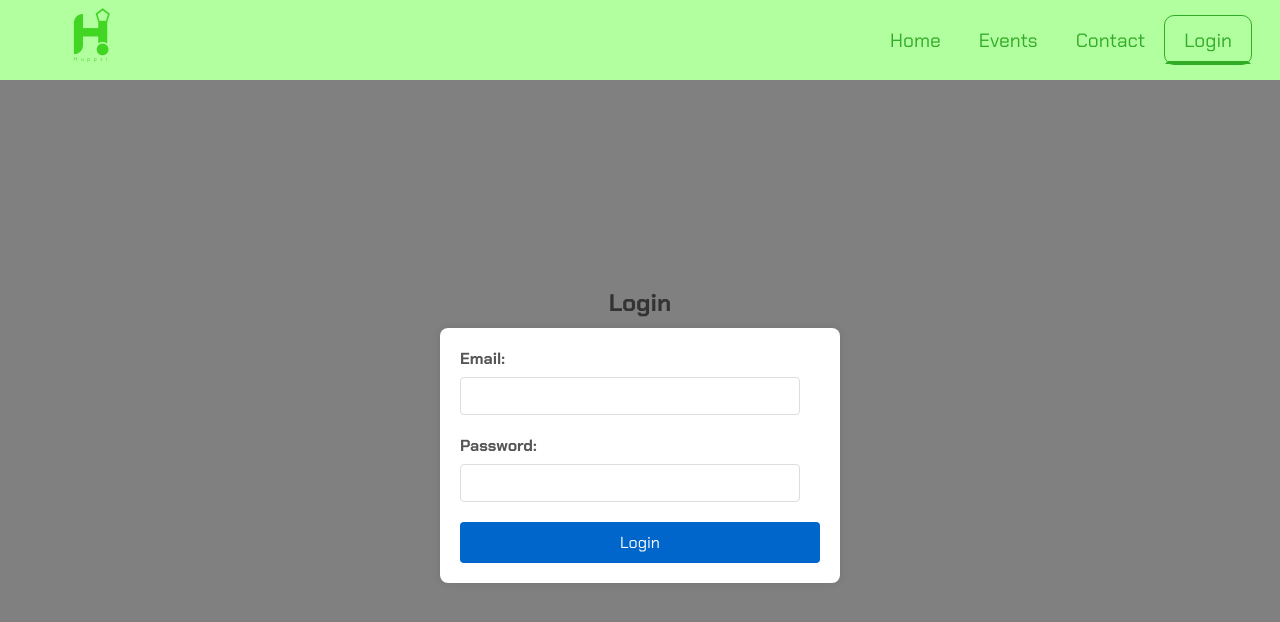
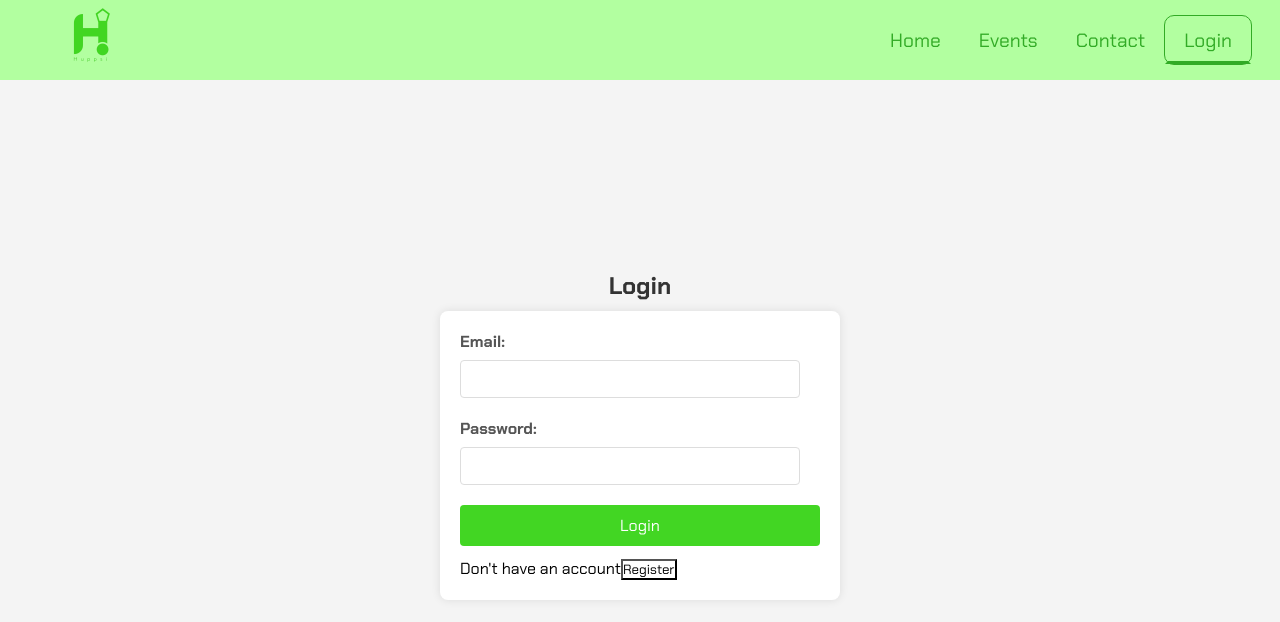
Before and after one commit to LazyBrogrammer/birthday-invitation, a React (Vite) app: page /login in a window 1280 px wide. Shown: the top 622 px of the page. Built offline with nearby package versions, Linux system fonts and the light colour scheme.

Commit message:
register another errors

```diff
--- a/src/pages/Login/Login.jsx
+++ b/src/pages/Login/Login.jsx
@@ -3,6 +3,7 @@ import axios from "axios";
 const apiUrl = import.meta.env.VITE_API_URL;
 
 import "./login.css";
+import { Link } from "react-router-dom";
 export const Login = () => {
   const [email, setEmail] = useState("");
   const [password, setPassword] = useState("");
@@ -62,7 +63,10 @@ export const Login = () => {
           />
         </div>
         <button type="submit">Login</button>
-
+        Don't have an account
+        <button type="button">
+          <Link to='/register'>Register</Link>
+        </button>
       </form>
     </div>
   );
--- a/src/pages/Login/login.css
+++ b/src/pages/Login/login.css
@@ -1,25 +1,18 @@
-/* Global Styles */
 body {
-  font-family: Arial, sans-serif;
-  background-color: #f4f4f4;
   margin: 0;
   padding: 0;
-  /* display: flex;
-    justify-content: center;
-    align-items: center; */
   height: 100vh;
 }
 
 .login-container {
   width: 100%;
   height: calc(100vh - 80px);
-  background-color: gray;
   display: flex;
   justify-content: center;
   align-items: center;
   flex-direction: column;
 }
-/* Form Container */
+
 form {
   background-color: #ffffff;
   padding: 20px;
@@ -30,7 +23,6 @@ form {
   margin: 10px;
 }
 
-/* Form Title */
 h2 {
   text-align: center;
   margin-bottom: 20px;
@@ -62,24 +54,25 @@ input[type="password"] {
 input[type="text"]:focus,
 input[type="email"]:focus,
 input[type="password"]:focus {
-  border-color: #0066cc;
+  border-color: #42d623;
 }
 
 /* Submit Button */
 button[type="submit"] {
   width: 100%;
   padding: 10px;
-  background-color: #0066cc;
+  background-color: #42d623;
   color: #ffffff;
   border: none;
   border-radius: 4px;
   font-size: 16px;
   cursor: pointer;
   transition: background-color 0.3s;
+  margin-bottom: 12px;
 }
 
 button[type="submit"]:hover {
-  background-color: #004c99;
+  background-color: #42d623;
 }
 
 /* Responsive Design */
--- a/src/pages/Register/Register.jsx
+++ b/src/pages/Register/Register.jsx
@@ -1,8 +1,7 @@
 import { useState } from "react";
 import axios from "axios";
 const apiUrl = import.meta.env.VITE_API_URL;
-console.log(apiUrl);
-
+import "./register.css";
 export const Register = () => {
   const [name, setName] = useState("");
   const [email, setEmail] = useState("");
@@ -16,12 +15,18 @@ export const Register = () => {
       return;
     }
     try {
-      await axios.post(apiUrl + 'auth/signup', {
+      const response = await axios.post(apiUrl + "auth/signup", {
         email: email,
         name: name,
         password: password,
       });
-      alert("Registration successful!");
+      if (response.data.success) {
+        const token = response.data.data.token;
+        localStorage.setItem("token", token);
+        alert(response.data.message);
+      } else {
+        alert(response.data.message);
+      }
     } catch (error) {
       console.error("Registration error:", error);
       alert("Registration failed. Please try again.");
@@ -29,7 +34,7 @@ export const Register = () => {
   };
 
   return (
-    <div>
+    <div className="register-container">
       <h2>Register</h2>
       <form onSubmit={handleRegister}>
         <div>
--- a/src/pages/Register/register.css
+++ b/src/pages/Register/register.css
@@ -1,15 +1,22 @@
 /* Global Styles */
 body {
-    font-family: Arial, sans-serif;
   background-color: #f4f4f4;
   margin: 0;
   padding: 0;
+  /* display: flex;
+    justify-content: center;
+    align-items: center; */
+  height: 100vh;
+}
+
+.register-container {
+  width: 100%;
+  height: calc(100vh - 80px);
   display: flex;
   justify-content: center;
   align-items: center;
-    height: 100vh;
+  flex-direction: column;
 }
-
 /* Form Container */
 form {
   background-color: #ffffff;
@@ -53,14 +60,14 @@ input[type="password"] {
 input[type="text"]:focus,
 input[type="email"]:focus,
 input[type="password"]:focus {
-    border-color: #0066cc;
+  border-color: #42d623;
 }
 
 /* Submit Button */
 button[type="submit"] {
   width: 100%;
   padding: 10px;
-    background-color: #0066cc;
+  background-color: #42d623;
   color: #ffffff;
   border: none;
   border-radius: 4px;
@@ -70,7 +77,7 @@ button[type="submit"] {
 }
 
 button[type="submit"]:hover {
-    background-color: #004c99;
+  background-color: #53ff30;
 }
 
 /* Responsive Design */
```
Lines whose indentation alone changed are shown as unchanged.
